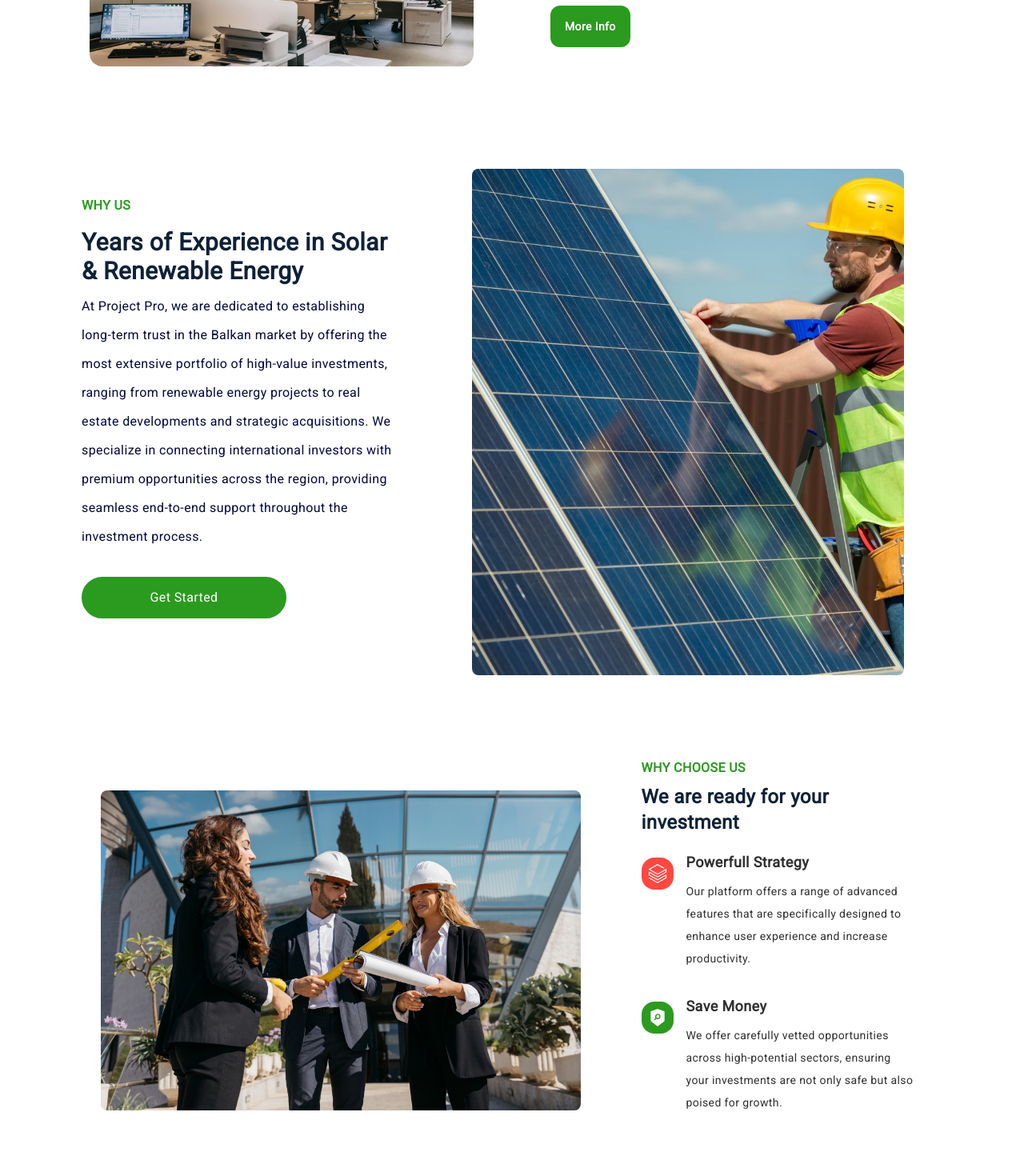
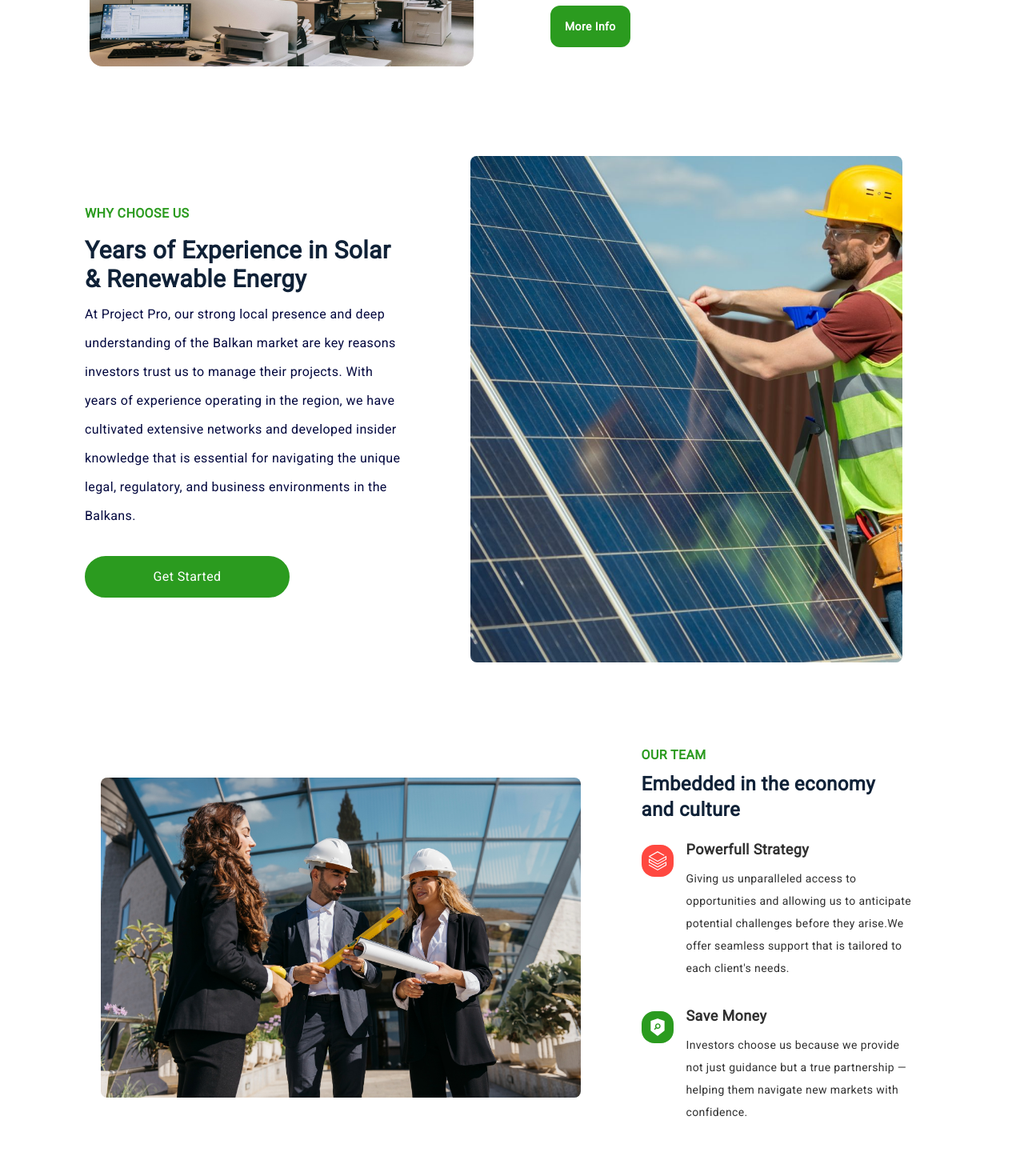
Before and after one commit to ArminBabic/bimal, a Next.js app: page / in a window 1280 px wide. Shown: the part 2780-4250 px from the top of the page at 80% size. Built offline with nearby package versions, Linux system fonts and the light colour scheme.

Commit message:
fix why choose us part

```diff
--- a/components/Contact.js
+++ b/components/Contact.js
@@ -173,7 +173,9 @@ const Contact = () => {
                       <FaEnvelope className="text-secondary w-5 h-6 relative" />
                       <div className="flex flex-col ">
                         <p className="font-semibold text-lg">Email</p>
-                        <p className="text-sm   italic ">nantechs@gmail.com</p>
+                        <p className="text-sm   italic ">
+                          info@projectprosee.com
+                        </p>
                       </div>
                     </div>
                     <div className=" flex  px-1 gap-2 text-sm ">
--- a/components/CoreFeatures.js
+++ b/components/CoreFeatures.js
@@ -10,32 +10,31 @@ const CoreFeatures = () => {
   };
   return (
     <main className="w-full flex flex-col justify-center gap-8 items-center">
-      <section className="flex flex-col gap-3 md:gap-0 items-center md:flex-row pt-6 w-full max-w-[780px] lg:max-w-[1124px] 2xl:max-w-[1250px] 2xl:px-0">
+      <section className="flex flex-col gap-3 md:gap-0 items-center md:flex-row md:justify-center pt-6 w-full max-w-[780px] lg:max-w-[1124px]  px-2 2xl:max-w-[1250px] 2xl:px-0">
         <article
           data-aos="fade-down"
           data-aos-duration="600"
-          className="flex flex-col  2xl:px-4 items-center text-center md:items-start md:text-start max-w-[700px] gap-6  lg:gap-8 pt-[60px] lg:pt-[60px] pb-12 px-4 xs:px-8 sm:px-3"
+          className="flex flex-col lg:px-2 2xl:px-4 items-center text-center md:items-start md:text-start max-w-[480px] gap-6  lg:gap-8 pt-[60px] lg:pt-[60px] pb-12  "
         >
-          <header className="  px-2 xs:px-6 sm:px-16 md:px-3 2xl:px-3  flex flex-col items-start text-start sm:items-center sm:text-center md:items-start md:text-start gap-4 lg:gap-2 ">
+          <header className="    md:px-3 2xl:px-3  flex flex-col items-start text-start  md:items-start md:text-start gap-4 lg:gap-2 ">
             <h3 className=" uppercase text-[12px] font-semibold sm:text-base text-secondary py-2  max-w-[24rem] ">
-              Why Us
+              Why Choose Us
             </h3>
             <h4 className=" text-2xl 2xl:leading-[3.2rem] sm:text-4xl md:text-2xl lg:text-3xl font-semibold  text-headings  md:text-start">
               Years of Experience in Solar & Renewable Energy
             </h4>
-            <h4 className="font-[400] text-xs  sm:text-sm lg:text-base  max-w-[504px] text-primary leading-7 lg:leading-9">
-              At Project Pro, we are dedicated to establishing long-term trust
-              in the Balkan market by offering the most extensive portfolio of
-              high-value investments, ranging from renewable energy projects to
-              real estate developments and strategic acquisitions. We specialize
-              in connecting international investors with premium opportunities
-              across the region, providing seamless end-to-end support
-              throughout the investment process.
+            <h4 className="font-[400] text-xs  md:text-sm lg:text-base  max-w-[504px] text-primary leading-7 lg:leading-9">
+              At Project Pro, our strong local presence and deep understanding
+              of the Balkan market are key reasons investors trust us to manage
+              their projects. With years of experience operating in the region,
+              we have cultivated extensive networks and developed insider
+              knowledge that is essential for navigating the unique legal,
+              regulatory, and business environments in the Balkans.
             </h4>
           </header>
           <button
             onClick={(e) => scrollTo(e, "contact")}
-            className="text-white bg-secondary rounded-[30px] border-2 py-2 sm:py-3 px-8 sm:px-12 md:mx-3 w-full max-w-lg sm:max-w-64 hover:bg-white hover:text-secondary border-secondary ease-in duration-300"
+            className="text-white bg-secondary rounded-[30px] border-2 py-2 sm:py-3 px-8 sm:px-12 md:mx-3 w-full max-w-lg md:max-w-64 hover:bg-white hover:text-secondary border-secondary ease-in duration-300"
           >
             Get Started
           </button>
@@ -43,9 +42,9 @@ const CoreFeatures = () => {
         <article
           data-aos="fade-up"
           data-aos-duration="600"
-          className="w-full px-3 mt-2 flex justify-center"
+          className="w-full  mt-2 flex justify-center"
         >
-          <div className="md:mt-12 z-20 relative w-full h-[430px] xs:h-[550px] sm:h-[600px] md:h-[400px] md:w-[400px] lg:w-[540px] lg:h-[633px] 2xl:w-[620px] rounded-lg max-w-[500px] sm:max-w-[530px] md:max-w-[710px]">
+          <div className="md:mt-8 z-20 relative w-full h-[430px] xs:h-[550px] sm:h-[600px] md:h-[400px] md:w-[400px] lg:w-[540px] lg:h-[633px] 2xl:w-[620px] rounded-lg max-w-[480px]  md:max-w-[710px]">
             <Image
               src={coreImg}
               alt="core-features-img"
--- a/components/OurServices.js
+++ b/components/OurServices.js
@@ -52,10 +52,10 @@ const OurServices = () => {
           <div className="flex flex-col items-center md:items-start gap-5">
             <header className="px-3 md:flex flex-col items-start hidden">
               <h3 className=" uppercase text-[12px] font-semibold sm:text-base text-secondary py-2 max-w-[24rem] ">
-                why Choose us
+                Our team
               </h3>
               <p className=" text-2xl 2xl:text-4xl font-semibold  text-headings  max-w-[315px] 2xl:max-w-[450px]">
-                We are ready for your investment
+                Embedded in the economy and culture
               </p>
             </header>
             <div className="flex flex-col items-center gap-8 ">
@@ -76,9 +76,10 @@ const OurServices = () => {
                     className="text-base text-[#303030] max-w-[310px]  sm:w-[360px] md:w-[255px]
             lg:w-[285px] xl:max-w-[305px] 3xl:w-[355px] md:text-sm md:leading-7  "
                   >
-                    Our platform offers a range of advanced features that are
-                    specifically designed to enhance user experience and
-                    increase productivity.
+                    Giving us unparalleled access to opportunities and allowing
+                    us to anticipate potential challenges before they arise.We
+                    offer seamless support that is tailored to each client's
+                    needs.
                   </p>
                 </div>
               </article>
@@ -99,9 +100,9 @@ const OurServices = () => {
                     className="text-base  text-[#303030]  max-w-[310px]  sm:w-[360px] md:w-[255px]
             lg:w-[285px] xl:max-w-[305px] 3xl:w-[355px] md:text-sm md:leading-7"
                   >
-                    We offer carefully vetted opportunities across
-                    high-potential sectors, ensuring your investments are not
-                    only safe but also poised for growth.
+                    Investors choose us because we provide not just guidance but
+                    a true partnership — helping them navigate new markets with
+                    confidence.
                   </p>
                 </div>
               </article>
```
